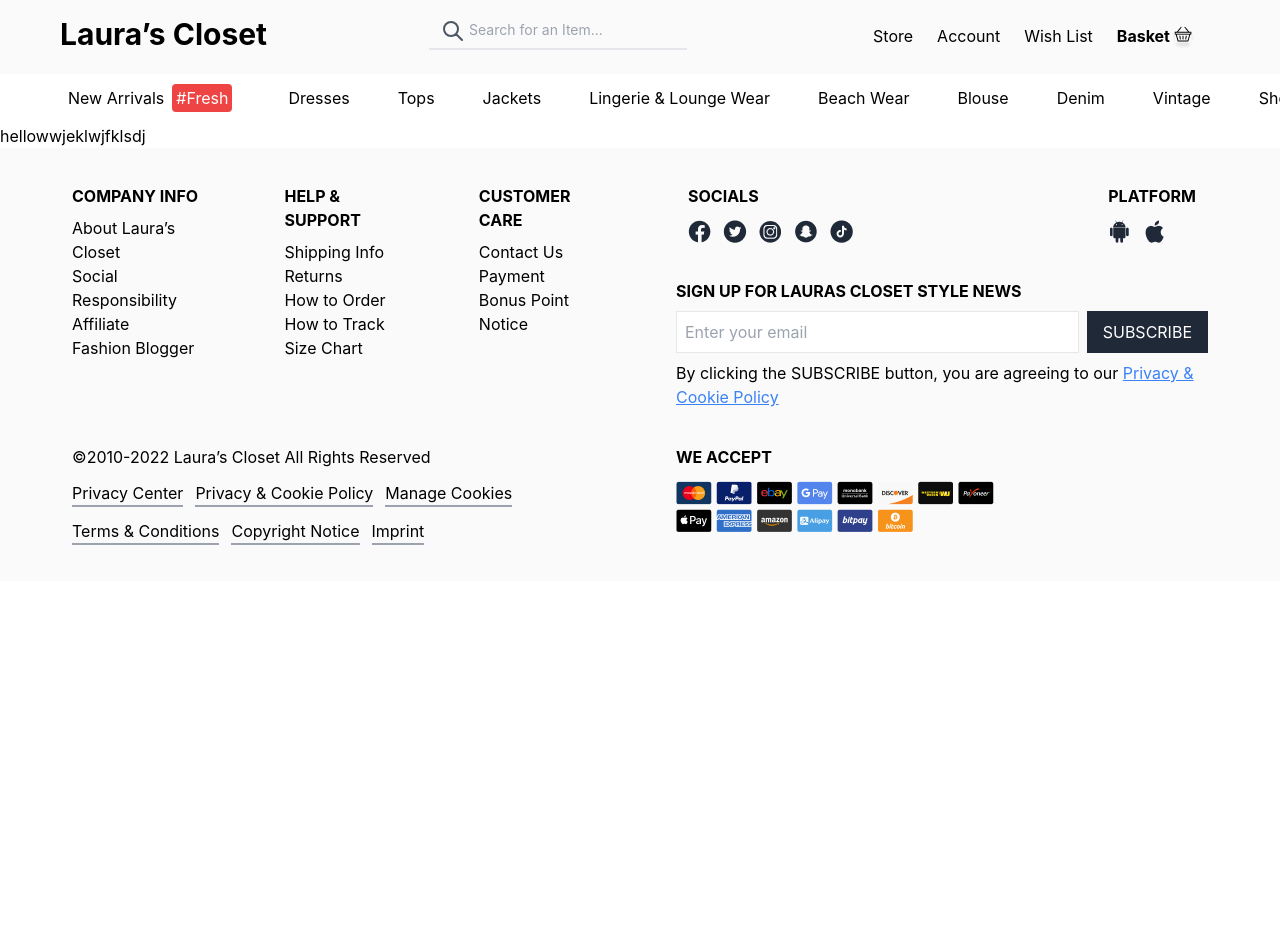
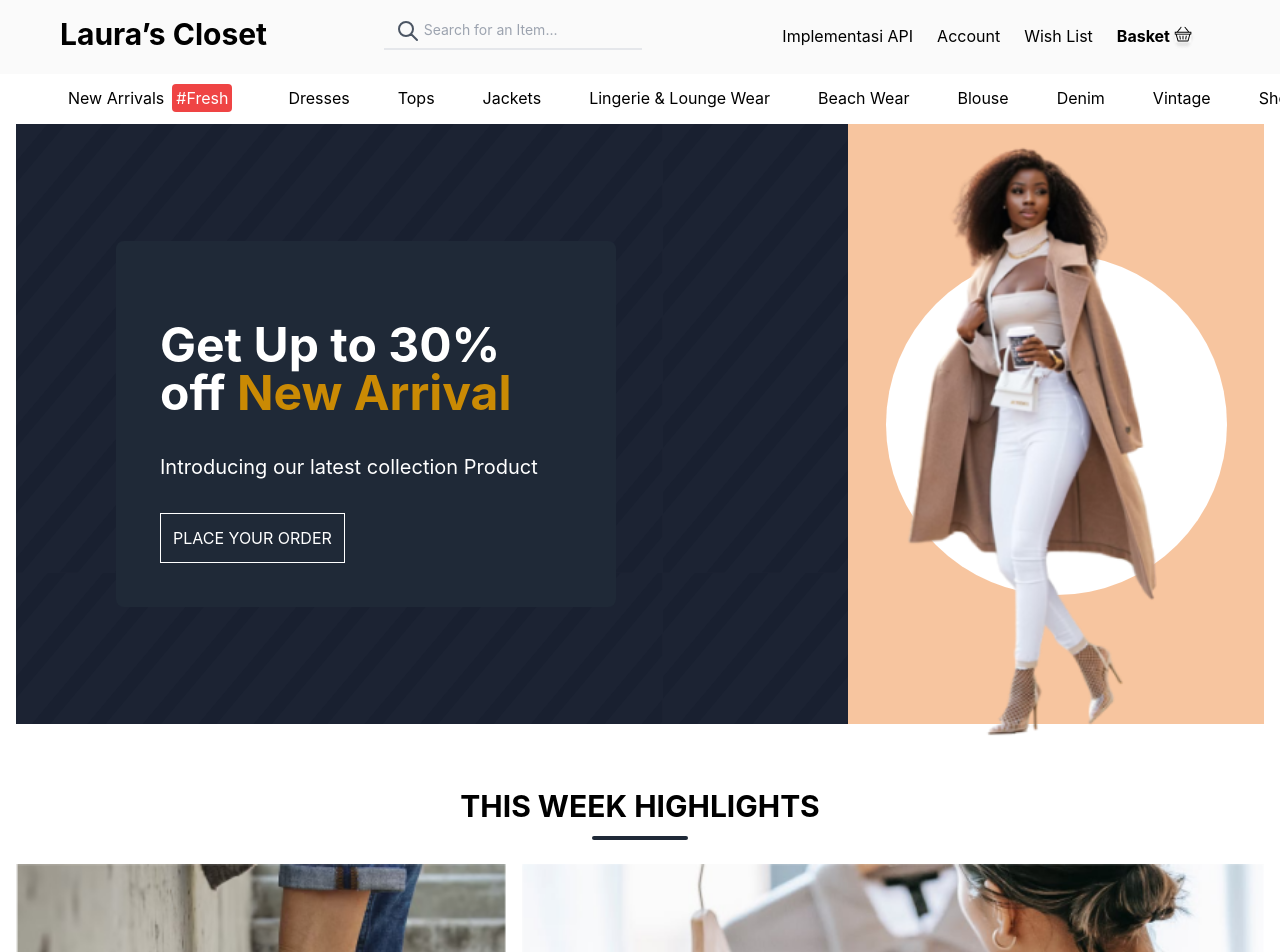
Before and after one commit to kucengorenji/omah-ti, a React (Create React App) app: page /api in a window 1280 px wide. Shown: the top 952 px of the page. Before the commit the page ends 800 px from the top, so only its background shows below. Built offline with nearby package versions, Linux system fonts and the light colour scheme.

Commit message:
fix: edit router link navbar

```diff
--- a/src/components/Navbar.js
+++ b/src/components/Navbar.js
@@ -1,11 +1,12 @@
 import basket from '../assets/shopping-basket.png';
+import { Link } from 'react-router-dom';
 
 const Navbar = () => {
   return (
     <>
       <nav className="flex p-3 justify-between bg-[#FAFAFA]">
         <div className="ml-12 font-bold text-3xl mt-1 text-cente text-bottom align-bottom">
-          Laura’s Closet
+          <Link to="/">Laura’s Closet</Link>
         </div>
         <form>
           <div class="relative text-gray-600 focus-within:text-gray-400">
@@ -40,41 +41,41 @@ const Navbar = () => {
         <div className="mr-12">
           <ul className="flex p-3">
             <li>
-              <a
-                href="#sdfasdjfl;"
+              <Link
+                to="/api"
                 className="border-b-2 border-[#FAFAFA]
 bg-[#FAFAFA] hover:border-b-2 hover:border-gray-800 p-3"
               >
-                Store
-              </a>
+                Implementasi API
+              </Link>
             </li>
             <li>
-              <a
-                href="#sdfasdjfl;"
+              <Link
+                to="/"
                 className="border-b-2 border-[#FAFAFA]
 bg-[#FAFAFA] hover:border-b-2 hover:border-gray-800 p-3"
               >
                 Account
-              </a>
+              </Link>
             </li>
             <li>
-              <a
-                href="#sdfasdjfl;"
+              <Link
+                to="/"
                 className="border-b-2 border-[#FAFAFA]
 bg-[#FAFAFA] hover:border-b-2 hover:border-gray-800 p-3"
               >
                 Wish List
-              </a>
+              </Link>
             </li>
             <li>
-              <a
-                href="#sdfasdjfl;"
+              <Link
+                to="/"
                 className="border-b-2 border-[#FAFAFA]
 bg-[#FAFAFA] hover:border-b-2 hover:border-gray-800 p-3 font-bold"
               >
                 Basket
                 <img src={basket} className="inline" />
-              </a>
+              </Link>
             </li>
           </ul>
         </div>
--- a/src/pages/ConsumeApi.js
+++ b/src/pages/ConsumeApi.js
@@ -1,7 +1,15 @@
+import Jumbotron from '../components/homepage-component/Jumbotron';
+import NewHighlight from '../components/homepage-component/NewHighligt';
+import Popular from '../components/homepage-component/Popular';
+
 const ConsumeApi = () => {
   return (
     <>
-      <div> hellowwjeklwjfklsdj</div>
+      <div className="container mx-auto px-4 min-h-screen">
+        <Jumbotron />
+        <NewHighlight />
+        <Popular />
+      </div>
     </>
   );
 };
```
